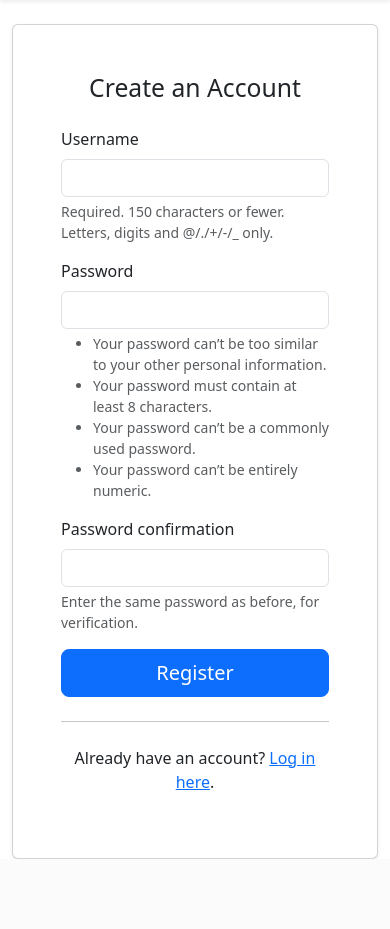
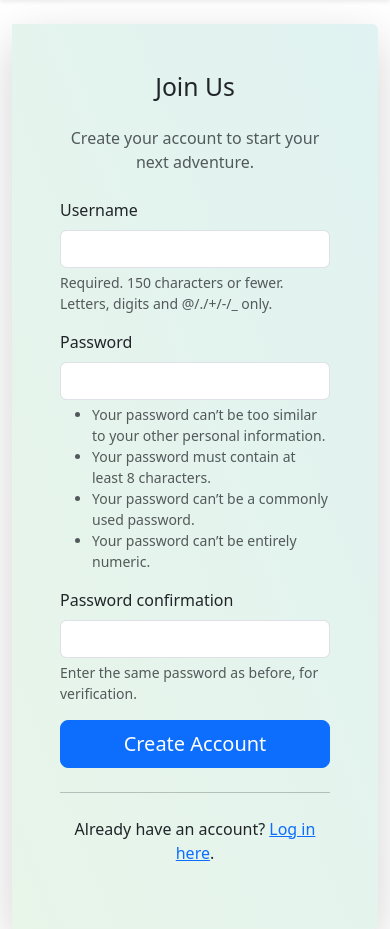
Before and after one commit to salinajyakhwa/FYP, a Django app: page /register/ in a window 390 px wide. Shown: the part 56-985 px from the top of the page. Before the commit the page ends 915 px from the top, so only its background shows below. Run offline with Django 5.2, Linux system fonts and the light colour scheme; parts of the project's set-up code (start-up, migrations or seed data) failed here and were passed over.

Commit message:
Frontend of user registration

```diff
--- a/main/templates/main/register.html
+++ b/main/templates/main/register.html
@@ -1,17 +1,39 @@
 {% extends "main/base.html" %}
 
 {% block content %}
-<div class="row justify-content-center">
-    <div class="col-lg-6">
-        <div class="card shadow-sm">
+{% load static %}
+<style>
+    .register-container {
+        min-height: 80vh;
+    }
+    .img-container {
+        /* Photo by Element5 Digital on Unsplash */
+        background-image: url('https://images.unsplash.com/photo-1586023492125-27b2c045efd7?q=80&w=1558');
+        background-size: cover;
+        background-position: center;
+    }
+    .form-container {
+        background: linear-gradient(to top right, #e8f5e9, #e0f2f1); /* Light Green to Light Teal */
+    }
+</style>
+
+<div class="row g-0 register-container rounded-3 shadow-lg">
+    <!-- Left Image Column -->
+    <div class="col-md-6 d-none d-md-block img-container rounded-start-2">
+    </div>
+
+    <!-- Right Form Column -->
+    <div class="col-md-6 d-flex align-items-center justify-content-center form-container rounded-end-2">
+        <div class="card" style="border: none; background: transparent;">
             <div class="card-body p-5">
-                <h2 class="card-title text-center mb-4">Create an Account</h2>
+                <h2 class="card-title text-center mb-4 fw-light">Join Us</h2>
+                <p class="text-center text-muted mb-4">Create your account to start your next adventure.</p>
                 <form method="post">
                     {% csrf_token %}
                     {% for field in form %}
                         <div class="mb-3">
                             <label for="{{ field.id_for_label }}" class="form-label">{{ field.label }}</label>
-                            <input type="{{ field.field.widget.input_type }}" name="{{ field.name }}" id="{{ field.id_for_label }}" class="form-control">
+                            <input type="{{ field.field.widget.input_type }}" name="{{ field.name }}" id="{{ field.id_for_label }}" class="form-control" required>
                             {% if field.help_text %}
                                 <div class="form-text">{{ field.help_text|safe }}</div>
                             {% endif %}
@@ -21,7 +43,7 @@
                         </div>
                     {% endfor %}
                     <div class="d-grid">
-                        <button type="submit" class="btn btn-primary btn-lg">Register</button>
+                        <button type="submit" class="btn btn-primary btn-lg">Create Account</button>
                     </div>
                 </form>
                 <hr class="my-4">
```
